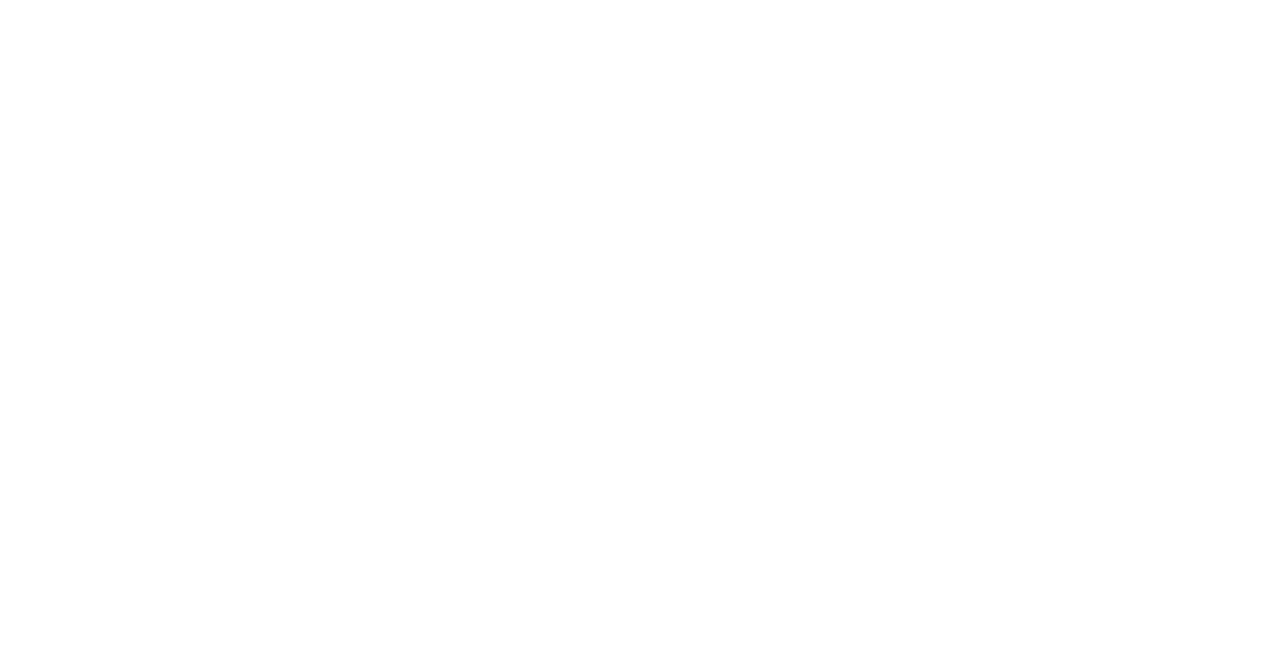
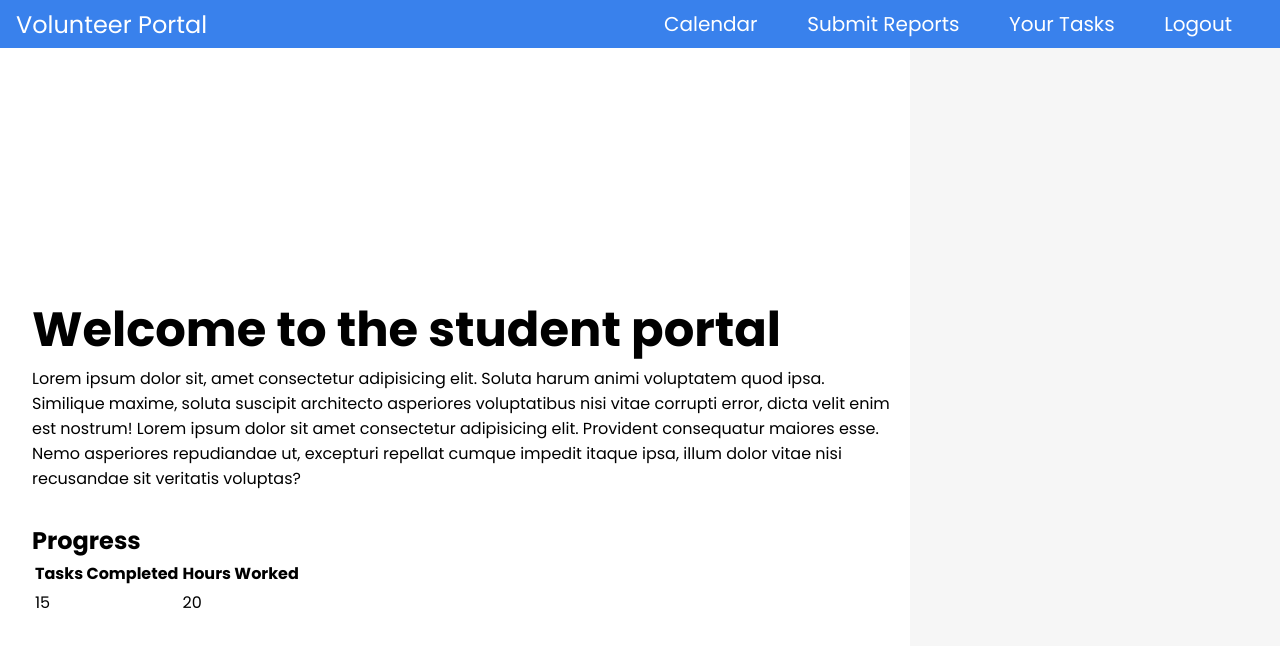
Before and after one commit to SankalpKadam/volunteer_program, a React (Create React App) app: page /studenthome in a window 1280 px wide. Before the commit this address had no page. Shown: the top 646 px of the page. Built offline with nearby package versions, Linux system fonts and the light colour scheme.

Commit message:
started working on student dashboard

```diff
--- a/src/App.js
+++ b/src/App.js
@@ -7,6 +7,7 @@ import Contact from './pages/Contact';
 import Login from './pages/Login';
 import Register from './pages/Register';
 import Forgotpassword from './pages/Forgotpassword';
+import StudentHome from './pages/StudentHome';
 function App() {
   return (
     <Routes>
@@ -17,6 +18,7 @@ function App() {
       <Route path='/login' element={<Login/>}/>
       <Route path='/register' element={<Register/>}/>
       <Route path='/forgotpasswd' element={<Forgotpassword/>}/>
+      <Route path='/studenthome' element={<StudentHome/>}/>
     </Routes>
   );
 }
--- /dev/null
+++ b/src/components/StudentDashboard/StudentDashboard.css
@@ -0,0 +1,40 @@
+.studentdashboard{
+    width: 100%;
+    height: auto;
+    overflow-x: hidden;
+}
+.studentdashboard__data{
+    display: flex;
+    flex-direction: row;
+    justify-content: space-between;
+    align-items: center;
+    width: 100%;
+}
+.studentdashboard__deadline{
+    background-color: var(--secondary-background-color);
+    flex: 0.3;
+    height: 100vh;
+}
+.studentdashboard__metrics{
+    flex: 0.7;
+    padding: 2rem 1rem 1rem 2rem;
+    display: flex;
+    flex-direction: column;
+    justify-content: center;
+    /* height: 100vh; */
+}
+.studentdashboard__title{
+    font-size: var(--text-5xl);
+    font-weight: bold;
+}
+.studentdashboard__secondaryTitle{
+    margin-top: 2rem;
+    font-size: var(--text-2xl);
+    font-weight: bold;
+}
+
+@media screen and (max-width:1023px){
+    .studentdashboard__data{
+        flex-direction: column;
+    }
+}
--- /dev/null
+++ b/src/components/StudentDashboard/StudentDashboard.jsx
@@ -0,0 +1,52 @@
+import React from 'react'
+import Navbar from '../universalComponents/Navbar/Navbar'
+import './StudentDashboard.css'
+import Table from '../universalComponents/Table/Table'
+const StudentDashboard = () => {
+    const menuItems = [{
+        text: "Calendar",
+        link: "calendar"
+    },
+    {
+        text: "Submit Reports",
+        link: "submitreport"
+    },
+    {
+        text: "Your Tasks",
+        link: "tasks"
+    },
+    {
+        text: "Logout",
+        link: "/logout"
+    }
+    ]
+
+
+    return (
+        <div className='studentdashboard'>
+            <Navbar items={menuItems.reverse()} />
+            <div className='studentdashboard__data'>
+                <div className='studentdashboard__metrics'>
+                    <div className="studentdashboard__title">
+                        Welcome to the student portal
+                    </div>
+                    <div className="studentdashboard__welcometext">
+                        Lorem ipsum dolor sit, amet consectetur adipisicing elit. Soluta harum animi voluptatem quod ipsa. Similique maxime, soluta suscipit architecto asperiores voluptatibus nisi vitae corrupti error, dicta velit enim est nostrum!
+                        Lorem ipsum dolor sit amet consectetur adipisicing elit. Provident consequatur maiores esse. Nemo asperiores repudiandae ut, excepturi repellat cumque impedit itaque ipsa, illum dolor vitae nisi recusandae sit veritatis voluptas?
+                    </div>
+                    <div className="studentdashboard__secondaryTitle">
+                        Progress
+                    </div>
+                    <div className="studentdashboard__table">
+                        <Table />
+                    </div>
+                </div>
+                <div className='studentdashboard__deadline'>
+
+                </div>
+            </div>
+        </div>
+    )
+}
+
+export default StudentDashboard
--- /dev/null
+++ b/src/components/universalComponents/Table/Table.css
@@ -0,0 +1,4 @@
+.table{
+    width: 100%;
+    height: 100%;
+}
--- /dev/null
+++ b/src/components/universalComponents/Table/Table.jsx
@@ -0,0 +1,22 @@
+import React from 'react'
+
+const Table = ({
+    headings, rows
+}) => {
+  return (
+    <div className='table'>
+      <table>
+        <tr>
+            <th>Tasks Completed</th>
+            <th>Hours Worked</th>
+        </tr>
+        <tr>
+            <td>15</td>
+            <td>20</td>
+        </tr>
+      </table>
+    </div>
+  )
+}
+
+export default Table
--- a/src/index.css
+++ b/src/index.css
@@ -43,6 +43,7 @@ body {
   --line-8xl: 1;
   --text-9xl: 8rem; /* 128px */
   --line-9xl: 1;
+  --secondary-background-color:#F6F6F6;
 }
 code {
   font-family: source-code-pro, Menlo, Monaco, Consolas, 'Courier New',
--- /dev/null
+++ b/src/pages/StudentHome.jsx
@@ -0,0 +1,12 @@
+import React from 'react'
+import StudentDashboard from '../components/StudentDashboard/StudentDashboard'
+
+const StudentHome = () => {
+  return (
+    <div>
+      <StudentDashboard/>
+    </div>
+  )
+}
+
+export default StudentHome
```
